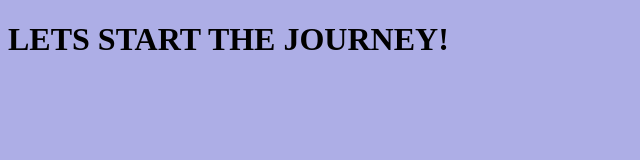
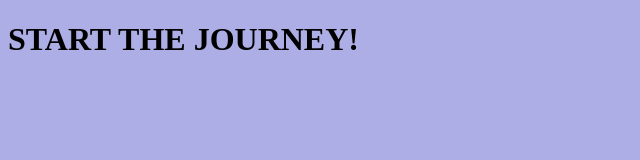
Before and after one commit to Saivamshi-264/website-deployment, a plain HTML site: page website1/index.html in a window 1280 px wide. Shown: the whole page, without its empty margins (0-640 px from the left). Drawn offline with Linux system fonts and the light colour scheme.

Commit message:
code updated

```diff
--- a/website1/index.html
+++ b/website1/index.html
@@ -9,6 +9,6 @@
     </style>
 </head>
 <body>
-    <h1>LETS START THE JOURNEY!</h1>
+    <h1>START THE JOURNEY!</h1>
 </body>
 </html>
```
